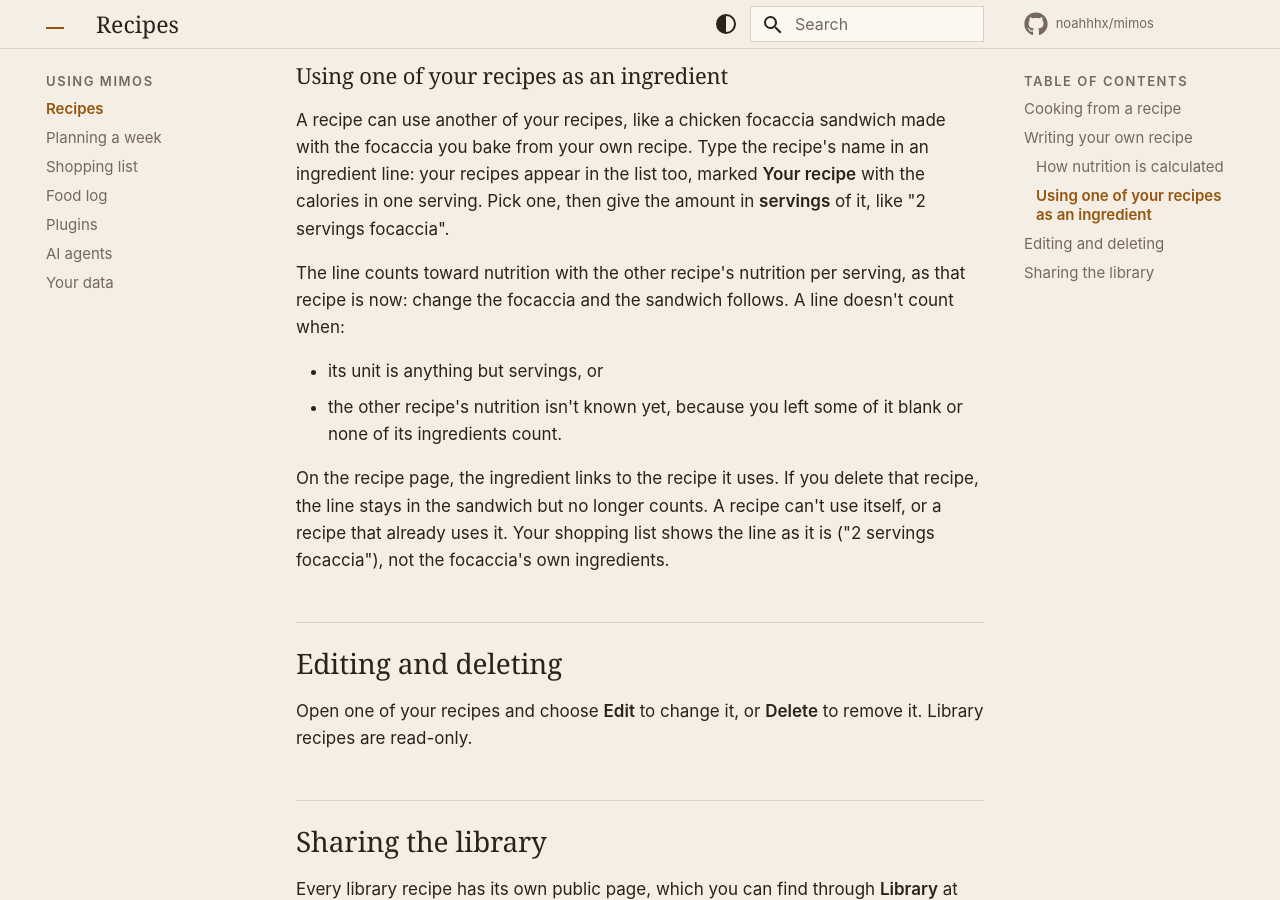
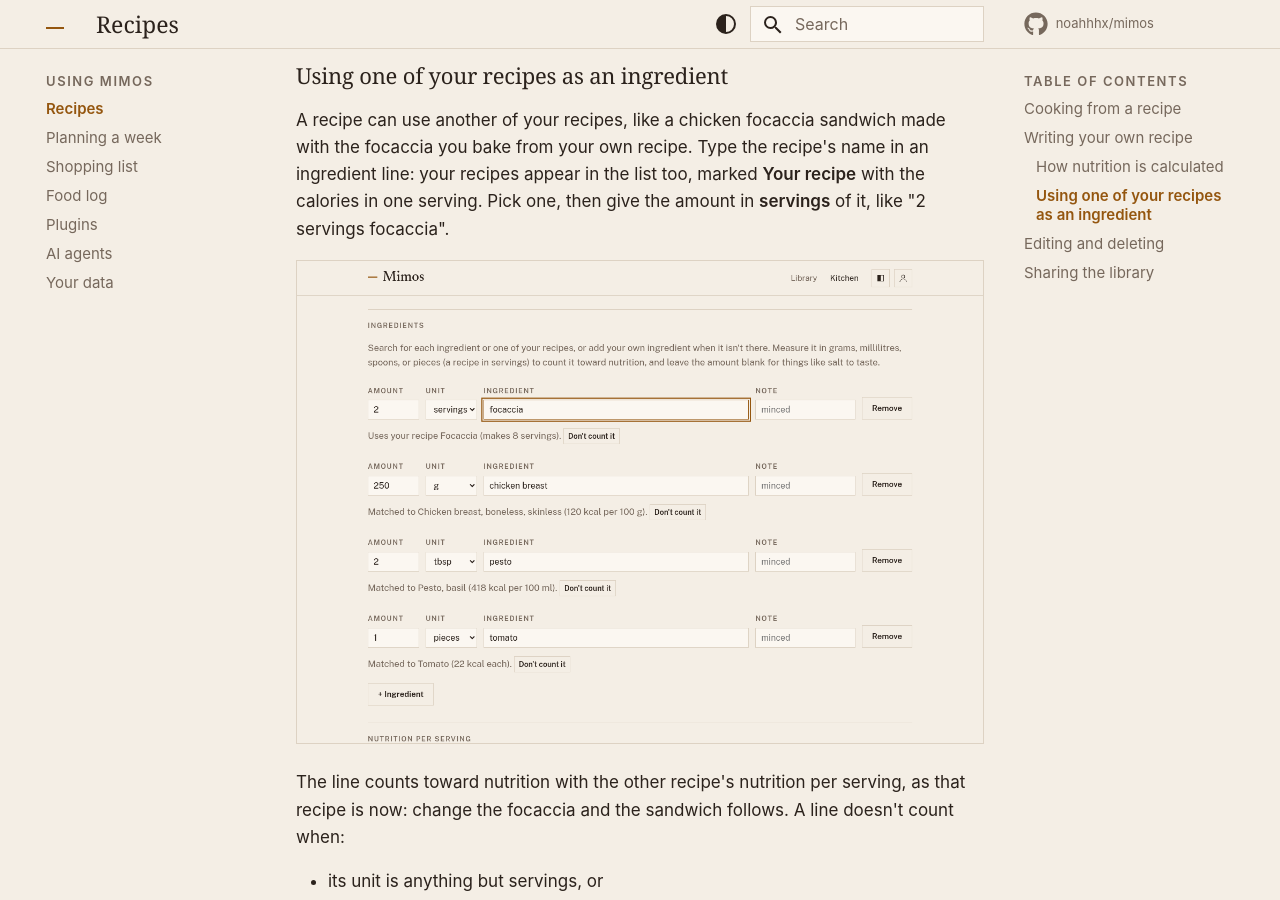
Before and after one commit to noahhhx/mimos, an MkDocs documentation site: the page built from docs/guide/recipes.md, in a window 1280 px wide and 900 px high, scrolled down 3487 px. Built offline with MkDocs 1.6.1 and Material for MkDocs 9.7.7, drawn with Linux system fonts in a browser that asks for light colours; comment, search, counter and statistics services are not loaded.

Commit message:
docs(guide): show a recipe using another recipe as an ingredient

```diff
--- a/docs/guide/recipes.md
+++ b/docs/guide/recipes.md
@@ -82,6 +82,8 @@ recipe's name in an ingredient line: your recipes appear in the list
 too, marked **Your recipe** with the calories in one serving. Pick one,
 then give the amount in **servings** of it, like "2 servings focaccia".
 
+![A sandwich recipe using the focaccia recipe, measured in servings](../assets/screenshots/recipe-uses-recipe.png)
+
 The line counts toward nutrition with the other recipe's nutrition per
 serving, as that recipe is now: change the focaccia and the sandwich
 follows. A line doesn't count when:
```
Also changed, not shown: docs/assets/screenshots/recipe-uses-recipe.png (added).
